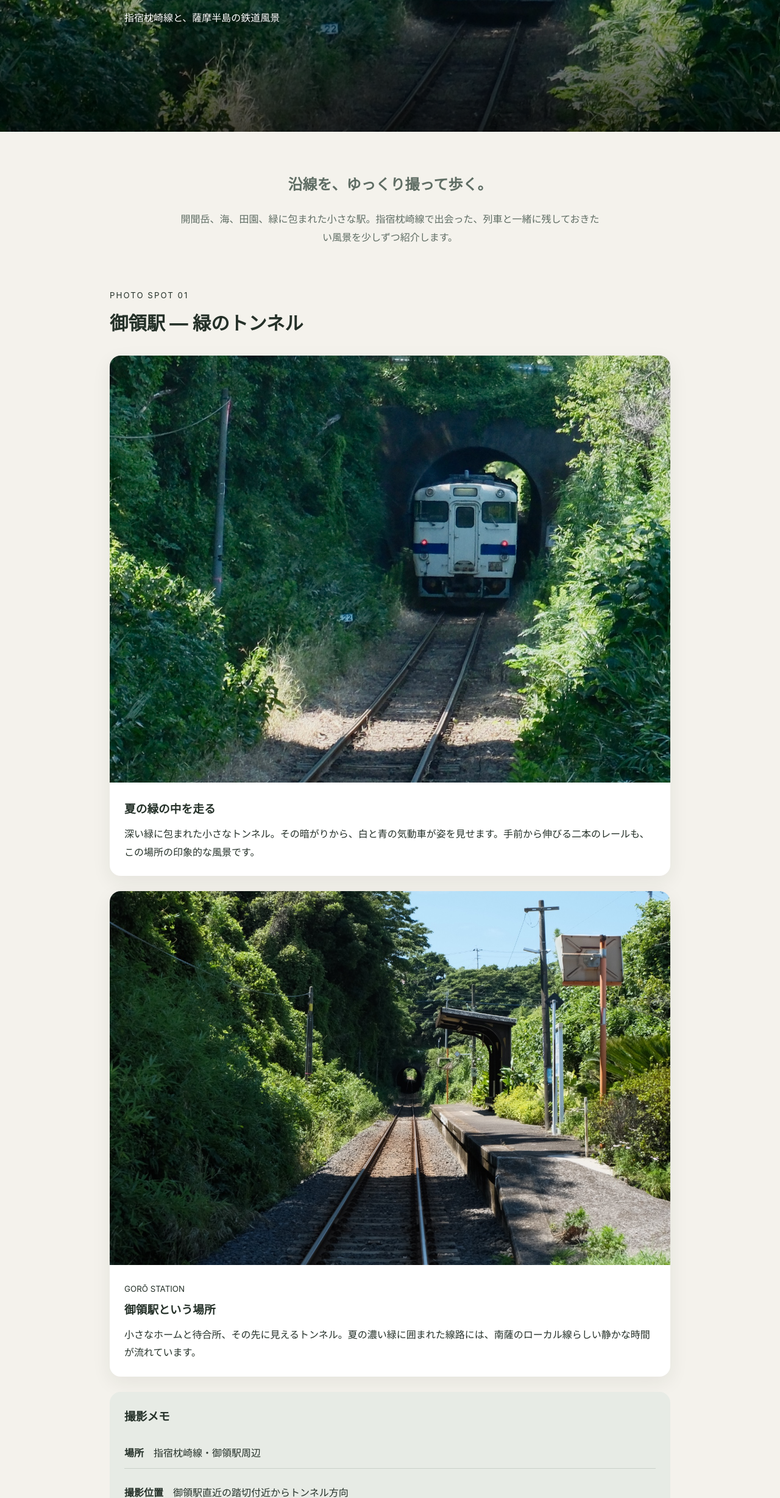
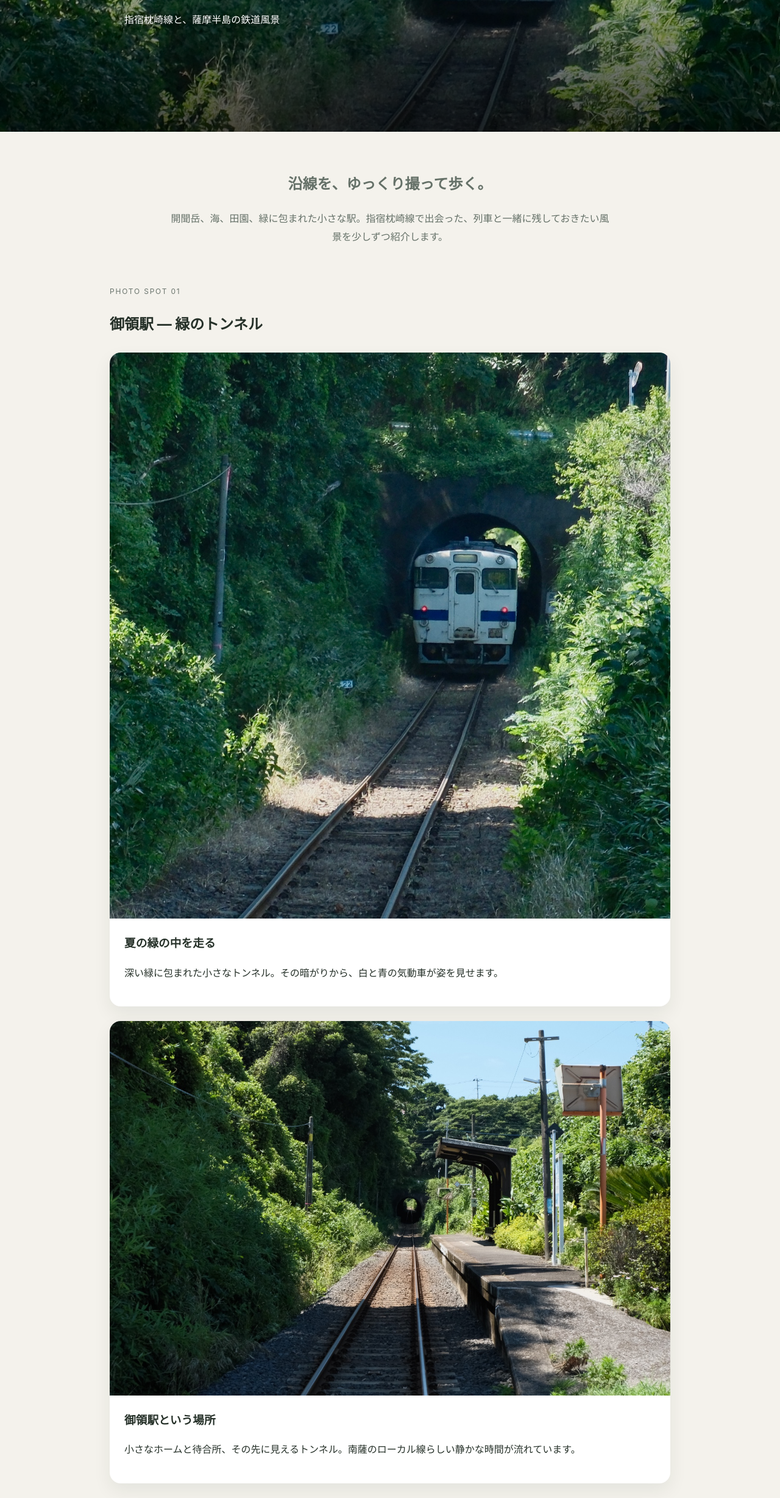
Before and after one commit to kabi-gon/ibusuki-tetsuro-sanpo, a plain HTML site: page index.html in a window 1280 px wide. Shown: the part 344-2800 px from the top of the page at 61% size. Drawn offline with Linux system fonts and the light colour scheme.

Commit message:
Add files via upload

```diff
--- a/index.html
+++ b/index.html
@@ -1,10 +1,11 @@
 <!doctype html><html lang="ja"><head><meta charset="utf-8"><meta name="viewport" content="width=device-width,initial-scale=1"><title>いぶすき鉄路散歩</title><link rel="stylesheet" href="style.css"></head><body>
-<header class="hero"><img src="goryo_green_tunnel.jpeg"><div class="shade"></div><div class="title"><small>IBUSUKI RAILWAY PHOTO WALK</small><h1>いぶすき鉄路散歩</h1><p>指宿枕崎線と、薩摩半島の鉄道風景</p></div></header>
-<main><section class="intro"><h2>沿線を、ゆっくり撮って歩く。</h2><p>開聞岳、海、田園、緑に包まれた小さな駅。指宿枕崎線で出会った、列車と一緒に残しておきたい風景を少しずつ紹介します。</p></section>
-<section><div class="head"><small>PHOTO SPOT 01</small><h2>御領駅 ― 緑のトンネル</h2></div>
-<article class="card"><img src="goryo_green_tunnel.jpeg"><div><h3>夏の緑の中を走る</h3><p>深い緑に包まれた小さなトンネル。その暗がりから、白と青の気動車が姿を見せます。手前から伸びる二本のレールも、この場所の印象的な風景です。</p></div></article>
-<article class="card"><img src="goryo_station.jpeg"><div><small>GORŌ STATION</small><h3>御領駅という場所</h3><p>小さなホームと待合所、その先に見えるトンネル。夏の濃い緑に囲まれた線路には、南薩のローカル線らしい静かな時間が流れています。</p></div></article>
-<div class="memo"><h3>撮影メモ</h3><p><b>場所</b>　指宿枕崎線・御領駅周辺</p><p><b>撮影位置</b>　御領駅直近の踏切付近からトンネル方向</p><p><b>焦点距離</b>　45mm（列車写真）</p><p><b>構図</b>　列車を中央に置き、手前のレールを生かして奥行きを出す。</p><p><b>撮影日</b>　2026年8月</p><small>※ 線路内や鉄道用地には立ち入らず、安全な場所から撮影してください。</small></div></section>
-<section><h2>これから増やしていく風景</h2><div class="grid"><div><b>02　西大山駅</b><p>ヒマワリと列車</p></div><div><b>03　薩摩川尻</b><p>開聞岳と列車</p></div><div><b>04　山川・大山周辺</b><p>南薩の鉄道風景</p></div></div></section>
-<section class="stations"><h2>駅を訪ねる</h2><p>山川 ｜ 大山 ｜ 西大山 ｜ 薩摩川尻 ｜ 東開聞 ｜ 開聞 ｜ 入野 ｜ 頴娃 ｜ 御領 …</p></section></main>
-<footer>いぶすき鉄路散歩<br><small>指宿枕崎線の風景を、少しずつ。</small></footer></body></html>
+<header class="hero"><img src="goryo_green_tunnel.jpeg" alt=""><div class="shade"></div><div class="hero-text"><p class="eyebrow">IBUSUKI RAILWAY PHOTO WALK</p><h1>いぶすき鉄路散歩</h1><p>指宿枕崎線と、薩摩半島の鉄道風景</p></div></header>
+<main>
+<section class="intro"><h2>沿線を、ゆっくり撮って歩く。</h2><p>開聞岳、海、田園、緑に包まれた小さな駅。指宿枕崎線で出会った、列車と一緒に残しておきたい風景を少しずつ紹介します。</p></section>
+<section><p class="tag">PHOTO SPOT 01</p><h2>御領駅 ― 緑のトンネル</h2>
+<article class="card"><img src="goryo_green_tunnel.jpeg"><div><h3>夏の緑の中を走る</h3><p>深い緑に包まれた小さなトンネル。その暗がりから、白と青の気動車が姿を見せます。</p></div></article>
+<article class="card"><img src="goryo_station.jpeg"><div><h3>御領駅という場所</h3><p>小さなホームと待合所、その先に見えるトンネル。南薩のローカル線らしい静かな時間が流れています。</p></div></article></section>
+<section><p class="tag">PHOTO SPOT 02</p><h2>西大山駅 ― 夏、開聞岳の麓をゆく</h2>
+<article class="card"><img src="nishi_oyama_sunflowers.jpeg"><div><h3>ヒマワリと開聞岳</h3><p>一面に咲くヒマワリの向こうを、指宿枕崎線の列車が走る。雲をまとった開聞岳を背にした、薩摩半島の夏の鉄道風景です。</p></div></article></section>
+<section><h2>これから増やしていく風景</h2><div class="grid"><div><b>03　薩摩川尻</b><p>開聞岳と列車</p></div><div><b>04　山川・大山周辺</b><p>南薩の鉄道風景</p></div><div><b>05　沿線の小さな駅</b><p>駅舎とホームを訪ねる</p></div></div></section>
+</main><footer>いぶすき鉄路散歩</footer></body></html>
```
Also changed, not shown: style.css (+1 -1 lines), nishi_oyama_sunflowers.jpeg (added).
